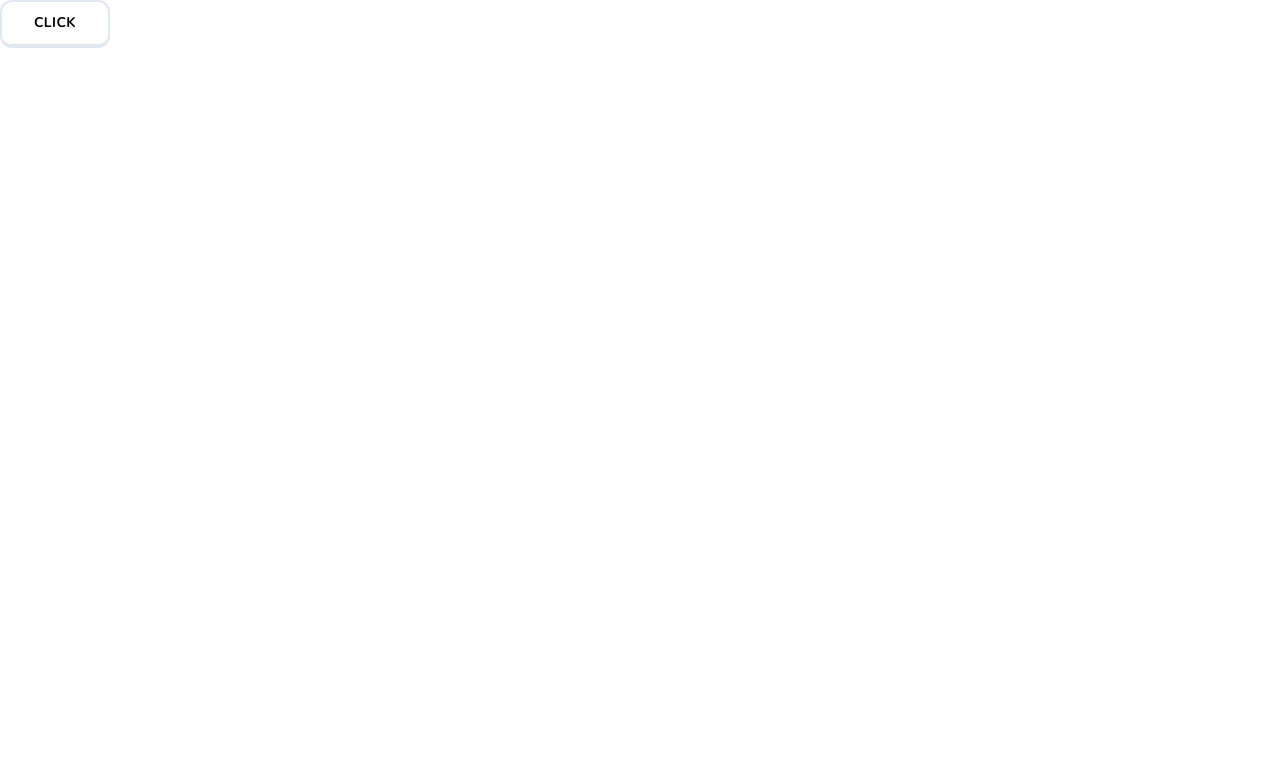
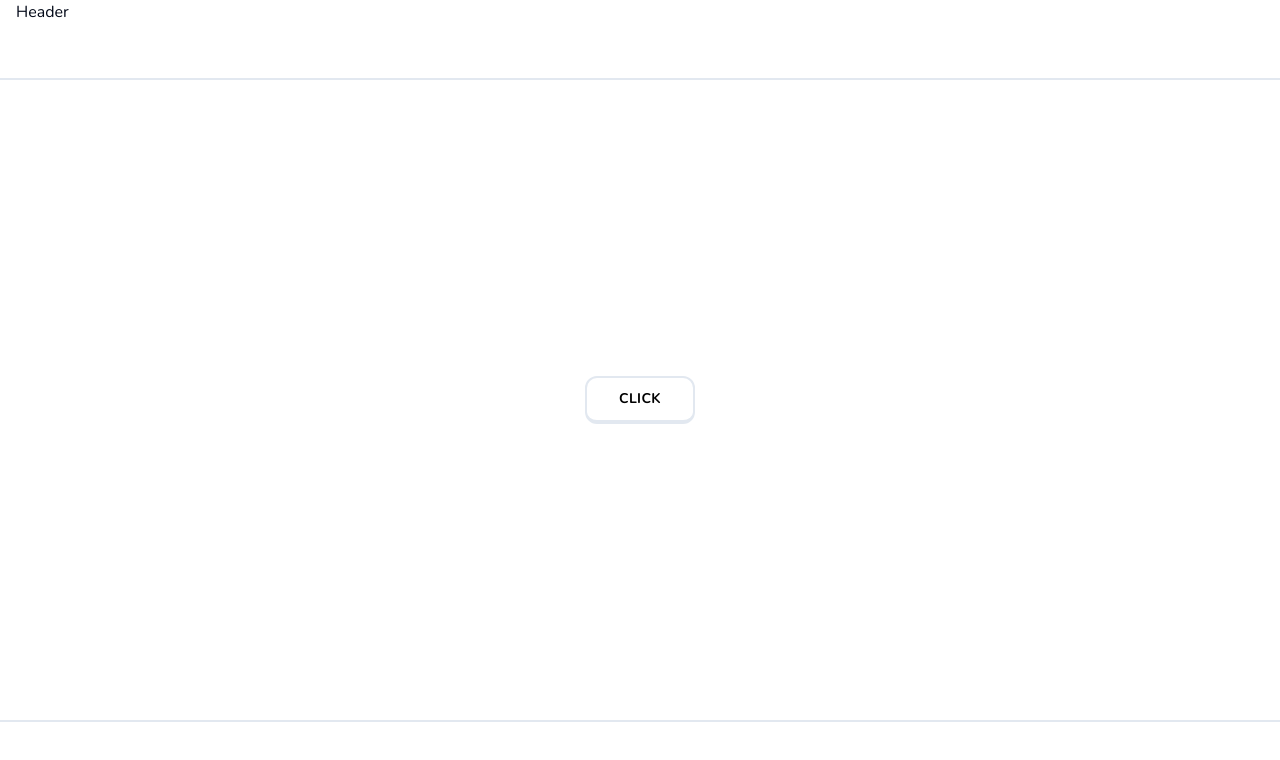
Before and after one commit to alexmihai288/duolingo-clone, a Next.js app: page / in a window 1280 px wide. Shown: the top 760 px of the page. Built offline with nearby package versions, Linux system fonts and the light colour scheme.

Commit message:
chore - layout setup

```diff
--- /dev/null
+++ b/app/(marketing)/Footer.tsx
@@ -0,0 +1,6 @@
+
+export const Footer = () => {
+  return (
+    <footer className="hidden lg:block h-20 w-full border-t-2 border-slate-200 p-2"></footer>
+  );
+};
--- /dev/null
+++ b/app/(marketing)/Header.tsx
@@ -0,0 +1,8 @@
+
+export const Header = () => {
+  return (
+    <header className="h-20 w-full border-b-2 border-slate-200 px-4">
+        Header
+    </header>
+  )
+}
--- /dev/null
+++ b/app/(marketing)/layout.tsx
@@ -0,0 +1,17 @@
+import React from "react";
+import { Header } from "./Header";
+import { Footer } from "./Footer";
+
+const MarketingLayout = ({ children }: { children: React.ReactNode }) => {
+  return (
+    <div className="min-h-screen flex flex-col ">
+      <Header />
+      <main className="flex-1 flex flex-col items-center justify-center">
+        {children}
+      </main>
+      <Footer/>
+    </div>
+  );
+};
+
+export default MarketingLayout;
--- a/app/buttons/page.tsx
+++ /dev/null
@@ -1,31 +0,0 @@
-import { Button } from "@/components/ui/button";
-import React from "react";
-
-const ButtonsPage = () => {
-  return (
-    <div className="p-4 space-y-4 flex flex-col max-w-[200px]">
-      <Button>Default</Button>
-
-      <Button variant="primary">Primary</Button>
-      <Button variant="primaryOutline">Primary Outline</Button>
-
-      <Button variant="secondary">Secondary</Button>
-      <Button variant="secondaryOutline">Secondary Outline</Button>
-
-      <Button variant="danger">Danger</Button>
-      <Button variant="dangerOutline">Danger Outline</Button>
-
-      <Button variant="super">Super</Button>
-      <Button variant="superOutline">Super Outline</Button>
-
-      <Button variant="ghost">Ghost</Button>
-
-
-      <Button variant="sidebar">Sidebar</Button>
-      <Button variant="sidebarOutline">Sidebar Outline</Button>
-
-    </div>
-  );
-};
-
-export default ButtonsPage;
```
Also changed, not shown: app/(marketing)/page.tsx (renamed from app/page.tsx).
